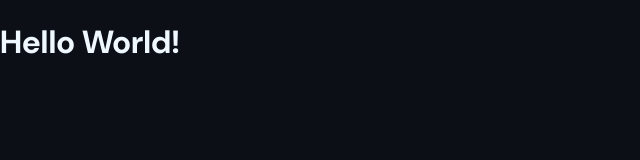
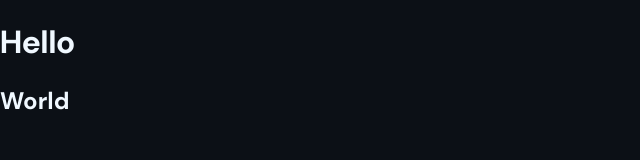
Before and after one commit to Californien/cfnx-webdev-setup, a website built with Vite: page src/index.html in a window 1280 px wide. Shown: the whole page, without its empty margins (0-640 px from the left). Built offline with nearby package versions, Linux system fonts and the light colour scheme.

Commit message:
Update index.html

```diff
--- a/src/index.html
+++ b/src/index.html
@@ -9,7 +9,8 @@
 	<body>
 		<!-- DEV-Start -->
 
-		<h1>Hello World!</h1>
+		<h1>Hello</h1>
+		<h2>World</h2>
 
 		<!-- DEV-End -->
 
```
